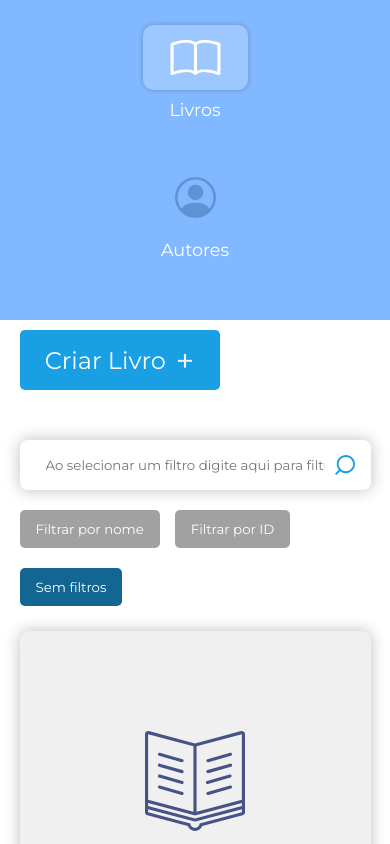
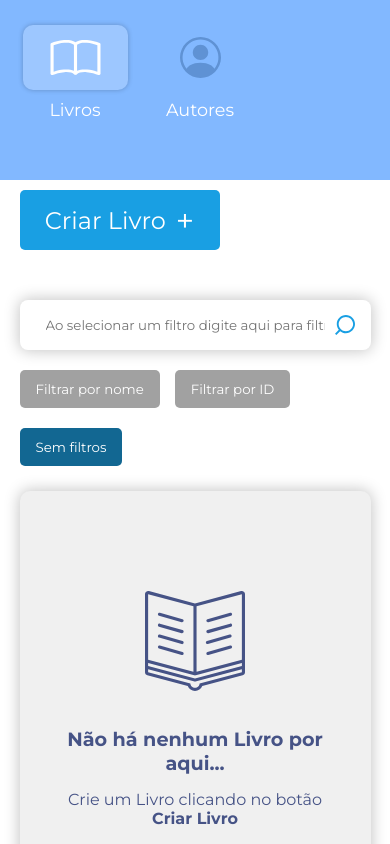
Before and after one commit to VitorRamires/Book-manager, a React (Vite) app: page / in a window 390 px wide. Shown: the top 844 px of the page. Built offline with nearby package versions, Linux system fonts and the light colour scheme.

Commit message:
new-layer: responsive-header

```diff
--- a/src/components/styles/header.js
+++ b/src/components/styles/header.js
@@ -71,9 +71,8 @@ export const NavHeader = styled.nav`
       font-size: 1.1rem;
     }
 
-    @media screen and (max-width: 885px) {
+    @media screen and (max-width: 301px) {
       width: 100%;
-      border-radius: 0;
     }
   }
 
@@ -121,5 +120,6 @@ export const NavBox = styled.div`
   @media screen and (max-width: 885px) {
     width: 100%;
     flex-wrap: wrap;
+    gap: 25px;
   }
 `;
```
